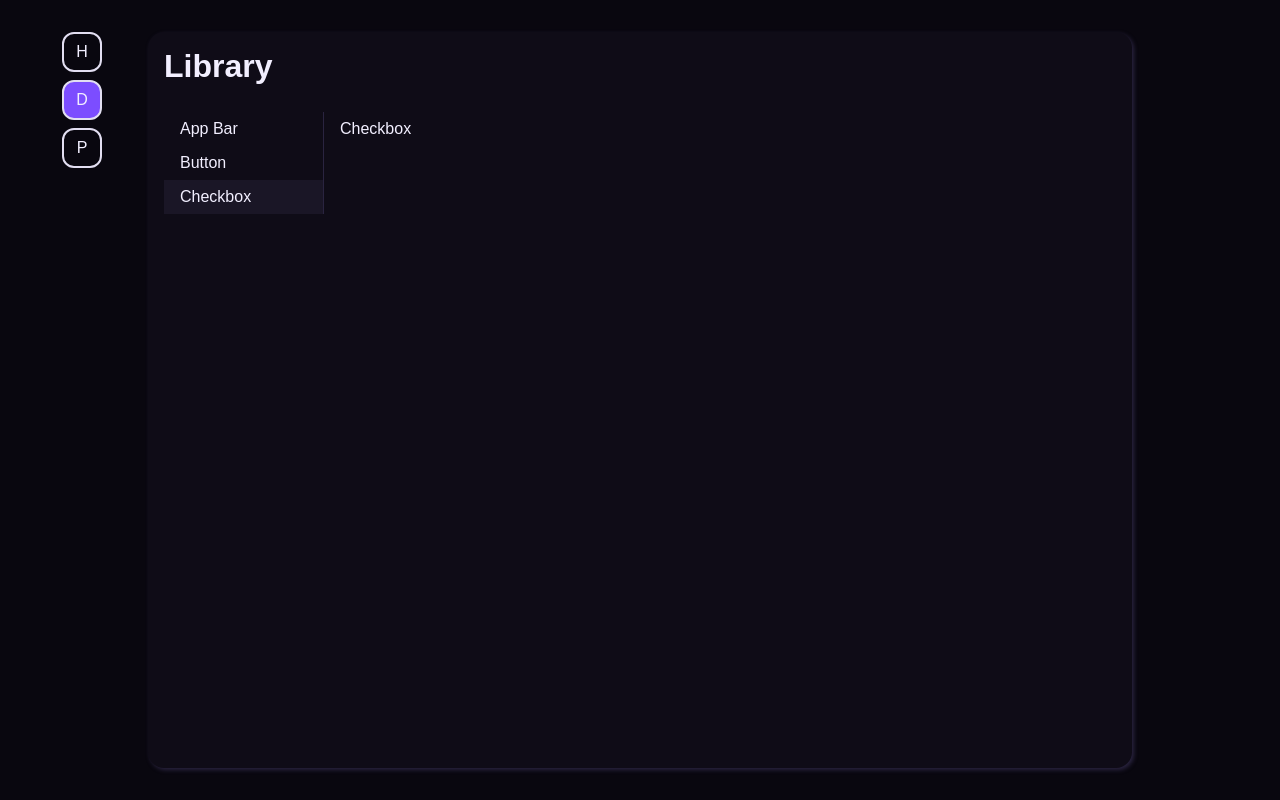
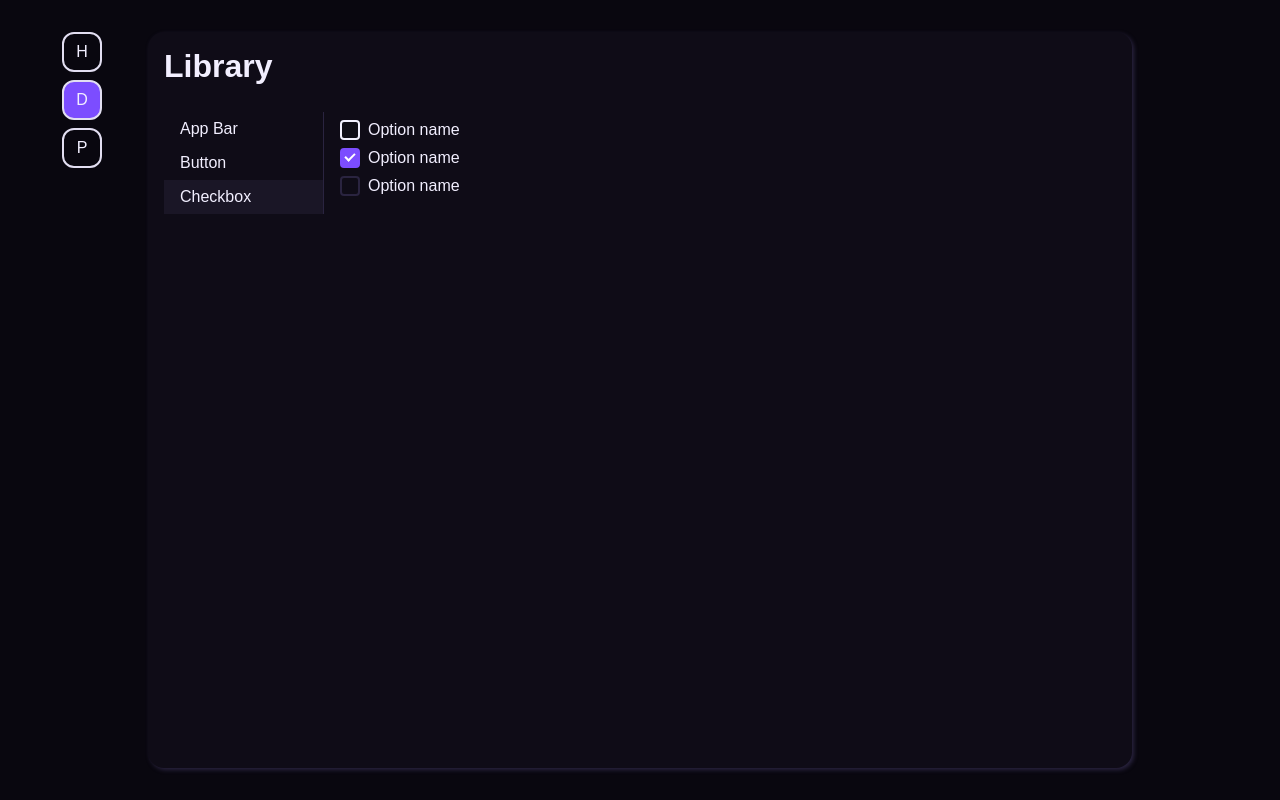
Before and after one commit to NxReason/homelab, a SvelteKit app in the folder client/: page /design/library in a window 1280 px wide. Both pictures are taken after a click on the button "Checkbox". Built offline with nearby package versions, Linux system fonts and the light colour scheme.

Commit message:
add: design -> checkbox

```diff
--- a/client/src/routes/design/library/Checkbox.svelte
+++ b/client/src/routes/design/library/Checkbox.svelte
@@ -1 +1,70 @@
-<div>Checkbox</div>
+<script lang="ts"></script>
+
+
+<div class="container">
+  <label class="checkbox-label">
+    <input type="checkbox" class="checkbox">
+    <span class="custom-checkbox"></span>
+    <span>Option name</span>
+  </label>
+
+  <label class="checkbox-label">
+    <input type="checkbox" class="checkbox" checked>
+    <span class="custom-checkbox"></span>
+    <span>Option name</span>
+  </label>
+
+  <label class="checkbox-label">
+    <input type="checkbox" class="checkbox" disabled>
+    <span class="custom-checkbox"></span>
+    <span class="checkbox-text">Option name</span>
+  </label>
+</div>
+
+<style>
+.container {
+  display: flex;
+  flex-direction: column;
+  gap: 8px;
+}
+.checkbox-label {
+  display: flex;
+  gap: 8px;
+  align-items: center;
+  cursor: pointer;
+}
+.checkbox {
+  position: absolute;
+  opacity: 0;
+  width: 0;
+  height: 0;
+}
+.custom-checkbox {
+  display: inline-block;
+  width: 20px;
+  height: 20px;
+  border: 2px solid var(--on-surface);
+  border-radius: 4px;
+  position: relative;
+}
+
+.checkbox:checked + .custom-checkbox {
+  background: var(--primary);
+  border-color: var(--primary);
+}
+.checkbox:checked + .custom-checkbox::after {
+  content: '';
+  position: absolute;
+  left: 5px;
+  top: 1px;
+  width: 4px;
+  height: 8px;
+  border: solid white;
+  border-width: 0 2px 2px 0;
+  transform: rotate(45deg);
+}
+
+.checkbox:disabled + .custom-checkbox {
+  border-color: var(--outline);
+}
+</style>
--- a/client/src/styles.css
+++ b/client/src/styles.css
@@ -60,7 +60,7 @@ button:hover {
   background-color: var(--secondary);
 }
 
-input {
+input[type='text'] {
   background-color: transparent;
   color: inherit;
   font: inherit;
```
